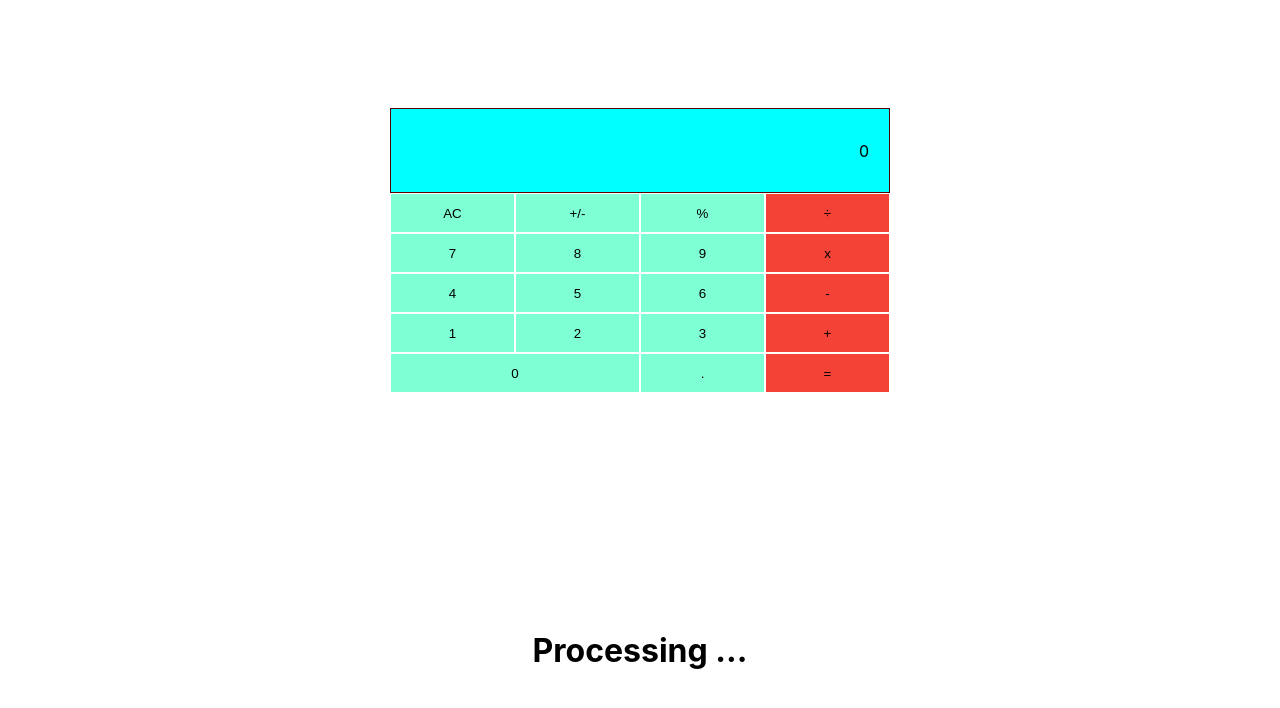
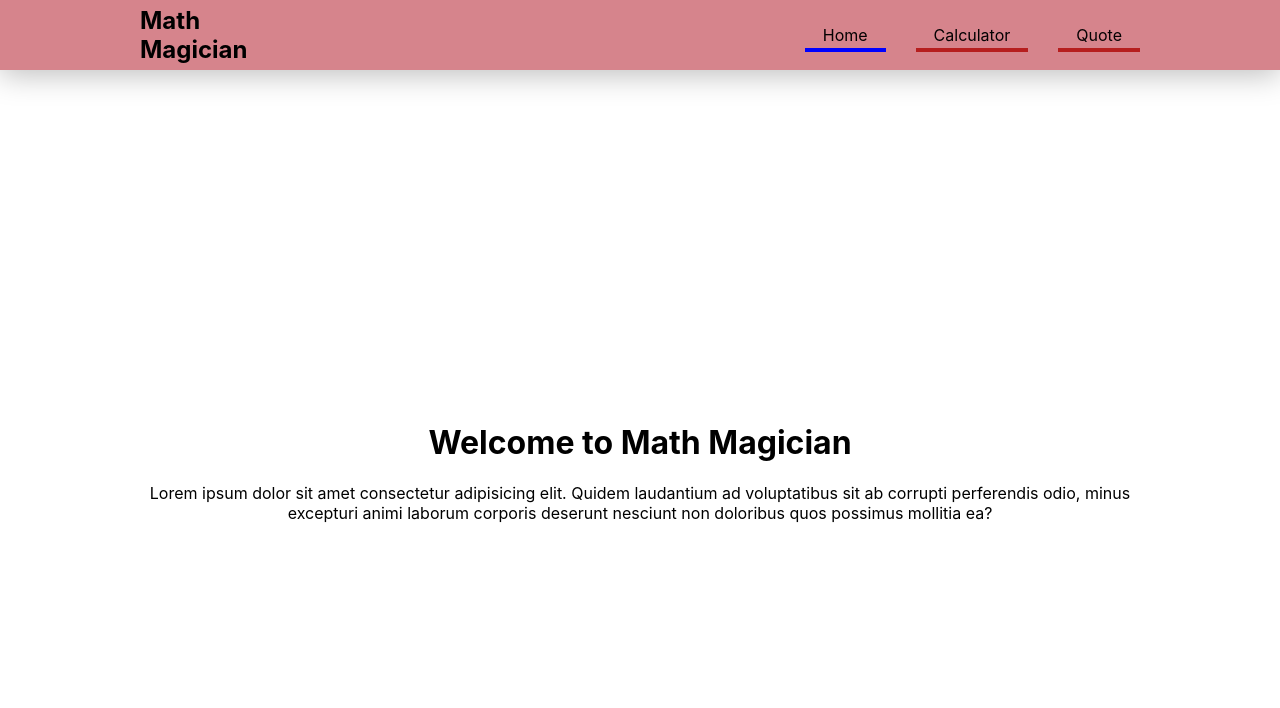
Before and after one commit to abdozayan12/Math-Magicians, a React (Create React App) app: page / in a window 1280 px wide. Shown: the top 708 px of the page. Built offline with nearby package versions, Linux system fonts and the light colour scheme; no server answers.

Commit message:
Add HomePage & Navbar

```diff
--- a/src/App.css
+++ b/src/App.css
@@ -1,6 +1,127 @@
+:root {
+  --primary-color: #a33846;
+  --secondary-color: #b61e1e;
+  --accent-color: #90313e;
+  --background-color: #d6848c;
+  --text-color: #040102;
+}
+
+.wrapper {
+  max-width: 1000px;
+}
+
+.navbar-container {
+  display: flex;
+  justify-content: center;
+  align-items: center;
+  height: 7.5vh;
+  min-height: 70px;
+  background-color: var(--background-color);
+  box-shadow: 0 5px 30px #bebebe;
+}
+
+.navbar-wrapper {
+  display: flex;
+  justify-content: space-between;
+  width: 100%;
+}
+
+.link-wrapper {
+  display: flex;
+  justify-content: end;
+  gap: 30px;
+  align-items: center;
+  width: 40%;
+}
+
+.link-wrapper a {
+  text-decoration: none;
+  color: var(--text-color);
+  padding: 11px 18px;
+  border-radius: 12px;
+  position: relative;
+  z-index: 30;
+}
+
+.link-wrapper a::before {
+  content: '';
+  position: absolute;
+  z-index: -1;
+  bottom: 10%;
+  left: 0;
+  width: 100%;
+  height: 10%;
+  background-color: var(--secondary-color);
+  transition: all 0.3s ease;
+}
+
+.link-wrapper a:hover::before,
+.link-wrapper a.active::before {
+  height: 10%;
+  content: '';
+  position: absolute;
+  z-index: -1;
+  bottom: 10%;
+  left: 0;
+  width: 100%;
+  background-color: blue;
+  transition: all 0.4s ease;
+}
+
 .App {
   text-align: center;
   height: 100vh;
   display: grid;
   place-items: center;
 }
+
+.calc-container {
+  display: grid;
+  grid-template-columns: 1fr 1fr 1fr 1fr;
+  min-width: 300px;
+  text-align: center;
+}
+
+.resultScreen {
+  display: grid;
+  grid-column: span 4;
+  width: inherit;
+  background-color: aqua;
+  padding: 10px 20px;
+  height: 40px;
+  justify-content: end;
+  justify-items: center;
+  align-items: center;
+}
+
+.input-container {
+  padding: 8px 15px;
+  border: 1px solid white;
+  text-align: center;
+}
+
+.input-container:is(:hover, :focus) {
+  opacity: 0.7;
+  cursor: pointer;
+}
+
+.grid-span-2 {
+  grid-column: span 2;
+}
+
+.red {
+  background-color: #f44336;
+}
+
+.gray {
+  background-color: aquamarine;
+}
+
+.quotes-container {
+  display: flex;
+  flex-direction: column;
+  text-align: center;
+  gap: 10px;
+  max-width: 40ch;
+  font-size: x-large;
+}
--- a/src/App.js
+++ b/src/App.js
@@ -1,13 +1,22 @@
+import { Routes, Route } from 'react-router-dom';
 import './App.css';
 import Calculator from './component/Calculator';
 import Quates from './component/Quates';
+import LandingPage from './component/HomePage';
+import Navbar from './component/Navbar';
 
 function App() {
   return (
-    <div className="App">
-      <Calculator />
-      <Quates />
-    </div>
+    <>
+      <Navbar />
+      <main className="App">
+        <Routes>
+          <Route path="/" element={<LandingPage />} />
+          <Route path="/calculator" element={<Calculator />} />
+          <Route path="/quote" element={<Quates />} />
+        </Routes>
+      </main>
+    </>
   );
 }
 
--- a/src/component/Calculator.css
+++ /dev/null
@@ -1,19 +0,0 @@
-.calc-container {
-  display: grid;
-  grid-template-columns: 1fr 1fr 1fr 1fr;
-  min-width: 500px;
-  text-align: center;
-}
-
-.resultScreen {
-  display: grid;
-  grid-column: span 4;
-  width: inherit;
-  background-color: aqua;
-  padding: 10px 20px;
-  height: 63px;
-  justify-content: end;
-  justify-items: center;
-  align-items: center;
-  border: 1px solid rgb(88, 0, 0);
-}
--- a/src/component/Calculator.js
+++ b/src/component/Calculator.js
@@ -1,9 +1,8 @@
 import React, { useState } from 'react';
 import InputButton from './Numbers';
-import './Calculator.css';
 import calculate from '../logic/calculate';
 
-const number = ['AC', '+/-', '%', '÷', 7, 8, 9, 'x', 4, 5, 6, '-', 1, 2, 3, '+', 0, '.', '='];
+const number = ['AC', '+/-', '%', '÷', '7', '8', '9', 'x', '4', '5', '6', '-', '1', '2', '3', '+', '0', '.', '='];
 
 function Calculator() {
   const [result, setResult] = useState({ total: null, next: null, operation: null });
--- /dev/null
+++ b/src/component/HomePage.js
@@ -0,0 +1,17 @@
+import React from 'react';
+
+function LandingPage() {
+  return (
+    <div className="wrapper">
+      <h1>Welcome to Math Magician</h1>
+      <p>
+        Lorem ipsum dolor sit amet consectetur adipisicing elit.
+        Quidem laudantium ad voluptatibus sit ab corrupti perferendis odio,
+        minus excepturi animi laborum corporis deserunt nesciunt non doloribus
+        quos possimus mollitia ea?
+      </p>
+    </div>
+  );
+}
+
+export default LandingPage;
--- /dev/null
+++ b/src/component/Navbar.js
@@ -0,0 +1,23 @@
+import React from 'react';
+import { NavLink } from 'react-router-dom';
+
+function Navbar() {
+  return (
+    <nav className="navbar-container">
+      <div className="wrapper navbar-wrapper">
+        <h2>
+          Math
+          <br />
+          Magician
+        </h2>
+        <div className="link-wrapper">
+          <NavLink to="/">Home</NavLink>
+          <NavLink to="/calculator">Calculator</NavLink>
+          <NavLink to="/quote">Quote</NavLink>
+        </div>
+      </div>
+    </nav>
+  );
+}
+
+export default Navbar;
--- a/src/component/Numbers.css
+++ /dev/null
@@ -1,25 +0,0 @@
-.input-container {
-  display: flex;
-  padding: 8px 15px;
-  border: 1px solid white;
-  height: 40px;
-  align-items: center;
-  justify-content: center;
-}
-
-.input-container:is(:hover, :focus) {
-  opacity: 0.7;
-  cursor: pointer;
-}
-
-.grid-span-2 {
-  grid-column: span 2;
-}
-
-.red {
-  background-color: #f44336;
-}
-
-.gray {
-  background-color: aquamarine;
-}
--- a/src/component/Numbers.js
+++ b/src/component/Numbers.js
@@ -1,6 +1,5 @@
 import React from 'react';
 import PropTypes from 'prop-types';
-import './Numbers.css';
 
 function InputButton({ inputSymbol, background, handleInputBtn }) {
   const defaultClass = `input-container ${background}`;
@@ -8,7 +7,7 @@ function InputButton({ inputSymbol, background, handleInputBtn }) {
 
   return (
     <>
-      {inputSymbol === 0 ? (
+      {inputSymbol === '0' ? (
         <button type="button" className={gridspanClass} onClick={handleInputBtn}>
           {inputSymbol}
         </button>
--- a/src/component/Quates.css
+++ /dev/null
@@ -1,7 +0,0 @@
-.quotes-container {
-  display: flex;
-  flex-direction: column;
-  text-align: center;
-  gap: 10px;
-  max-width: 60%;
-}
--- a/src/component/Quates.js
+++ b/src/component/Quates.js
@@ -1,5 +1,4 @@
 import React, { useEffect, useState } from 'react';
-import './Quates.css';
 
 const url = 'https://api.api-ninjas.com/v1/quotes?category=equality';
 
@@ -30,7 +29,7 @@ function Quotes() {
   if (loading) return <h1>Processing ...</h1>;
   if (error) return <h1>Bad request</h1>;
   return (
-    <div className="quotes-container">
+    <div className="wrapper quotes-container">
       <div>
         &quot;
         <span>{quote.quote}</span>
--- a/src/index.js
+++ b/src/index.js
@@ -1,14 +1,15 @@
 import React from 'react';
 import ReactDOM from 'react-dom/client';
 import './index.css';
+import { BrowserRouter } from 'react-router-dom';
 import App from './App';
 import reportWebVitals from './reportWebVitals';
 
 const root = ReactDOM.createRoot(document.getElementById('root'));
 root.render(
-  <React.StrictMode>
+  <BrowserRouter>
     <App />
-  </React.StrictMode>,
+  </BrowserRouter>,
 );
 
 // If you want to start measuring performance in your app, pass a function
```
